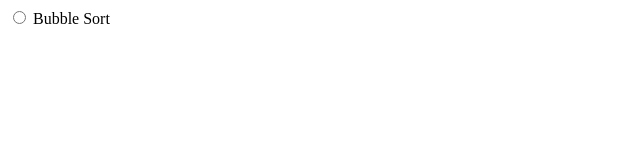
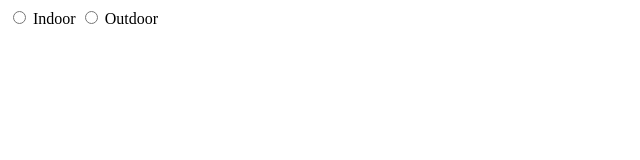
Before and after one commit to AssafHMor/AssafHMor.github.io, a plain HTML site: page index.html in a window 1280 px wide. Shown: the full height of the page, 0-640 px from the left. Drawn offline with Linux system fonts and the light colour scheme.

Commit message:
radio buttons

```diff
--- a/index.html
+++ b/index.html
@@ -1,9 +1,15 @@
 <!DOCTYPE html>
 <html>
 <body>
-    <label for="sorting alorithms">
-        <input id="bubble-sort" type="radio" name="sorting">
-        Bubble Sort
-    </lable>
+    <form action="/submit-cat-photo">
+        <label for="indoor">
+            <input id="indoor" type="radio" name="indoor-outdoor">
+            Indoor
+        </label>
+        <label for="outdoor">
+            <input id="outdoor" type="radio" name="indoor-outdoor">
+            Outdoor
+        </label>
+      </form>
 </body>
 </html>
```
